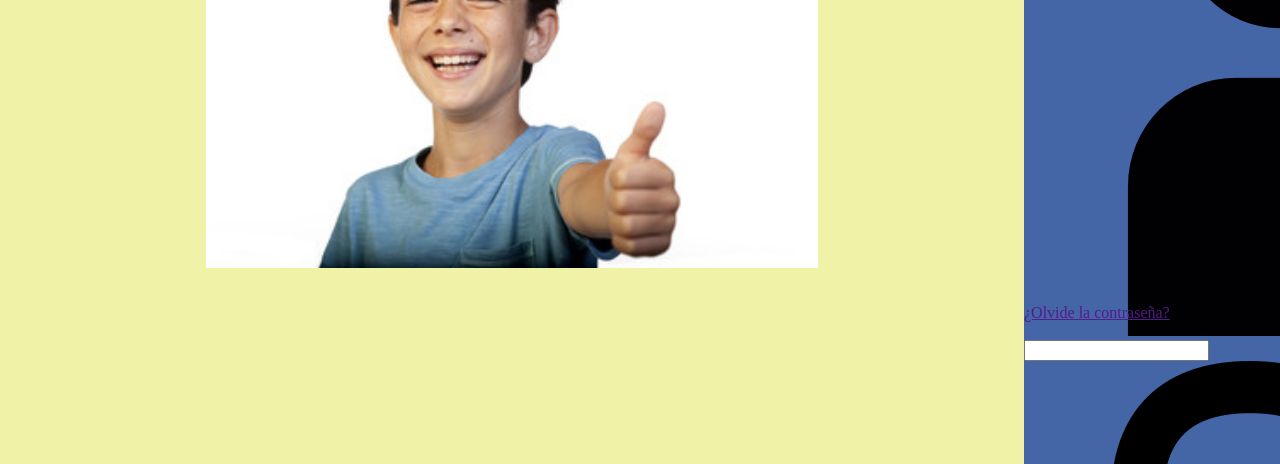
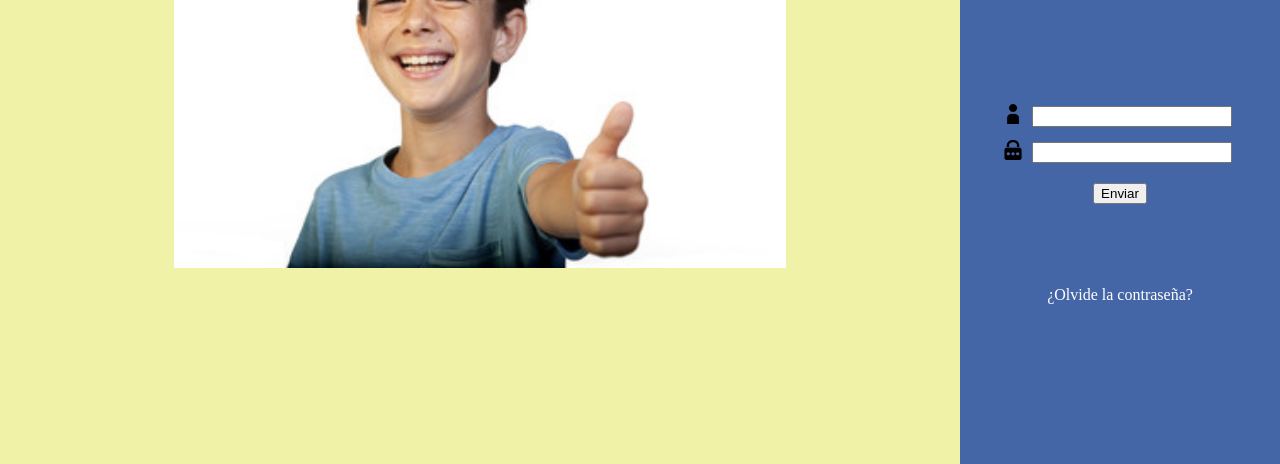
Before and after one commit to edu1988/ACADEMIA_IDIOMAS, a plain HTML site: page PRO_EduRonri/index.html in a window 1280 px wide. Shown: the part 336-800 px from the top of the page. Drawn offline with Linux system fonts and the light colour scheme.

Commit message:
academia

```diff
--- a/PRO_EduRonri/estilos_principal.css
+++ b/PRO_EduRonri/estilos_principal.css
@@ -2,7 +2,7 @@ body {
   margin: 0;
   padding: 0;
   display: grid;
-  grid-template-columns: [linea1] 80% [linea2] 20% [linea3];
+  grid-template-columns: [linea1] 75% [linea2] 25% [linea3];
   grid-template-rows: [techo] 100vh [suelo];
   grid-template-areas: "header main";
   justify-items: stretch;
@@ -35,7 +35,7 @@ header.menu img {
 }
 
 /*VERSION PARA TABLETA*/
-@media (max-width: 790px) {
+@media (max-width: 810px) {
   body {
     grid-template-columns: [linea1] 60% [linea2] 40% [linea3];
   }
@@ -50,25 +50,79 @@ header.menu img {
     grid-template-columns: [linea1] 100% [linea2];
     grid-template-areas: "main";
   }
+
 }
+
+
 
 main.menu {
   /* width: 20%; */
   background: #4465a6;
   display: grid;
   grid-template-columns: [linea1] 100% [linea2];
-  grid-template-rows: [techo1] 20% [techo2] 60% [techo3] 20% [techo4];
+  grid-template-rows: [techo1] 40% [techo2] 30% [techo3] 10% [techo4] 20% [techo5];
   grid-template-areas: "logo" "form" "olvido";
+  justify-items: center;
+  align-items: end;
+}
+
+@media (max-height: 350px){
+  main.menu{
+    grid-template-rows: [techo1] 40% [techo2] 40% [techo3] 15% [techo4] 5% [techo5];
+    grid-template-areas: "logo" "form" "olvido";
+  }
 }
 
 main.menu > img {
   grid-area: logo;
+  max-width:90%;
+  max-height:90%;
 }
 
 main.menu > form {
   grid-area: form;
+  text-align:center;
+  width:100%;
+  max-height: 100%;
 }
+
 
 main.menu > a {
   grid-area: olvido;
+  text-decoration: none;
+  color:white;
 }
+
+/*Enlace de "olvidé la contraseña"*/
+main.menu > a:active{
+  text-decoration: none;
+  color:white;
+}
+
+
+
+/*Iconitos del formulario*/
+main.menu>form img{
+  width:20px;
+  height: 20px;
+  position:relative;
+  top:3px;
+  display:inline-block;
+}
+
+main.menu>form div{
+  width:100%;
+  margin:10px 0px;
+}
+
+/*Campos del formulario*/
+main.menu>form input[type="text"],input[type="password"]{
+  margin:0px 5px;
+  width: 60%;
+}
+
+/*Boton enviar*/
+main.menu>form input[type="submit"]{
+  display:block;
+  margin:20px auto;
+}
--- a/PRO_EduRonri/index.html
+++ b/PRO_EduRonri/index.html
@@ -14,17 +14,35 @@
     <main class="menu">
       <img src="img/menu/logo.png" alt="Imagen de EDURONRI (Logo)" />
       <form method="POST">
-        <div>
-          <img src="img/menu/usu.png" alt="" /><label for="usuario"></label
-          ><input id="usuario" type="text" />
-        </div>
-        <div>
-          <img src="img/menu/pass.png" alt="" /><label for="contrasenya"></label
-          ><input id="contrasenya" type="password" />
-        </div>
-        <div id="enviar">
+
+          <div>
+
+            <label for="usuario">
+              <img src="img/menu/usu.png" alt="Usuario" />
+            </label>
+
+            <input id="usuario" type="text" />
+
+          </div>
+
+          <div>
+
+            <label for="contrasenya">
+              <img src="img/menu/pass.png" alt="Contraseña"/>
+            </label>
+
+            <input id="contrasenya" type="password" />
+
+          </div>
+
+
+
+
+
+
+
           <input type="submit" value="Enviar" name="enviar" />
-        </div>
+
       </form>
       <a class="contraseñaOlvidar" href="">¿Olvide la contraseña?</a>
     </main>
```
